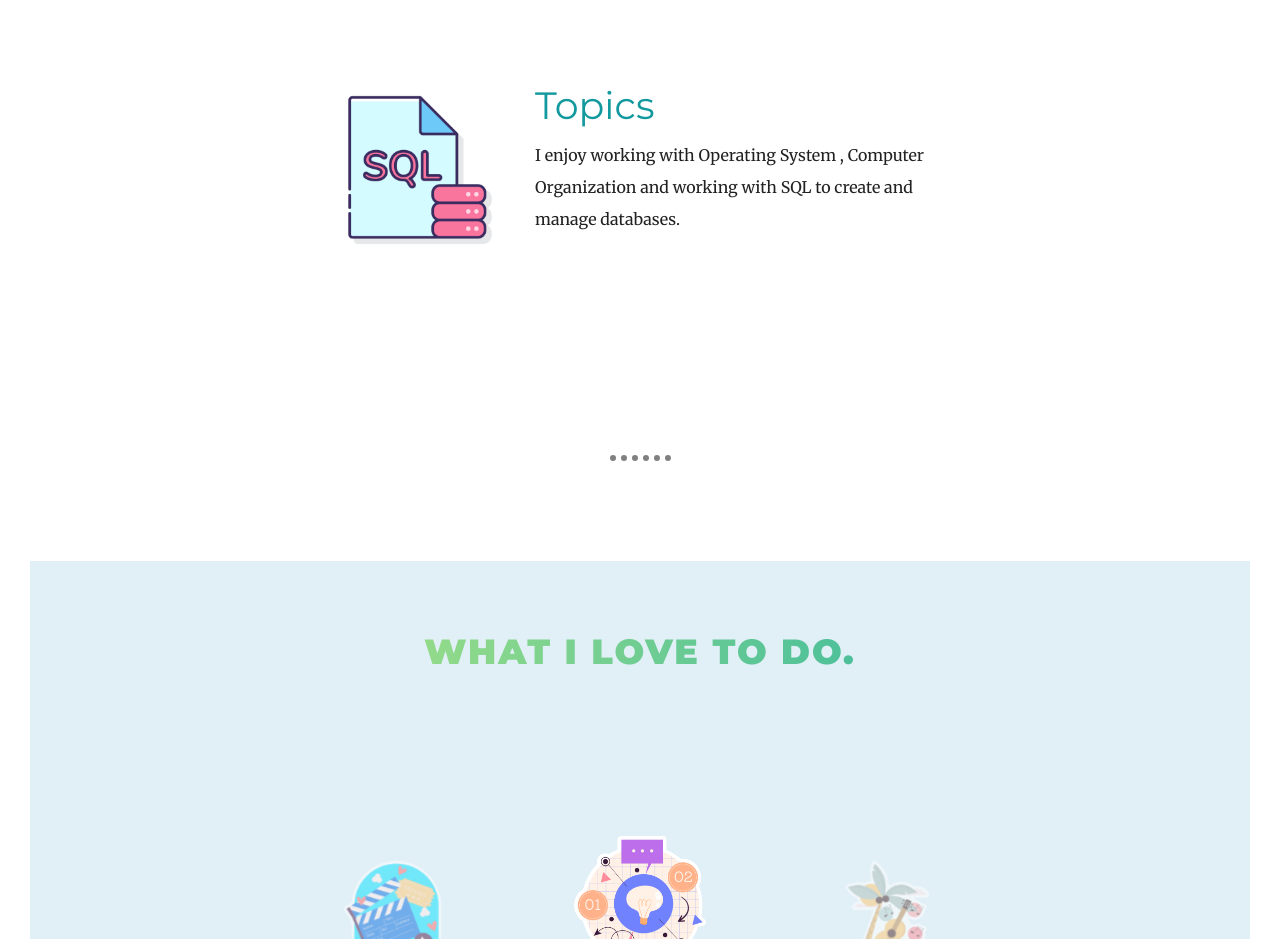
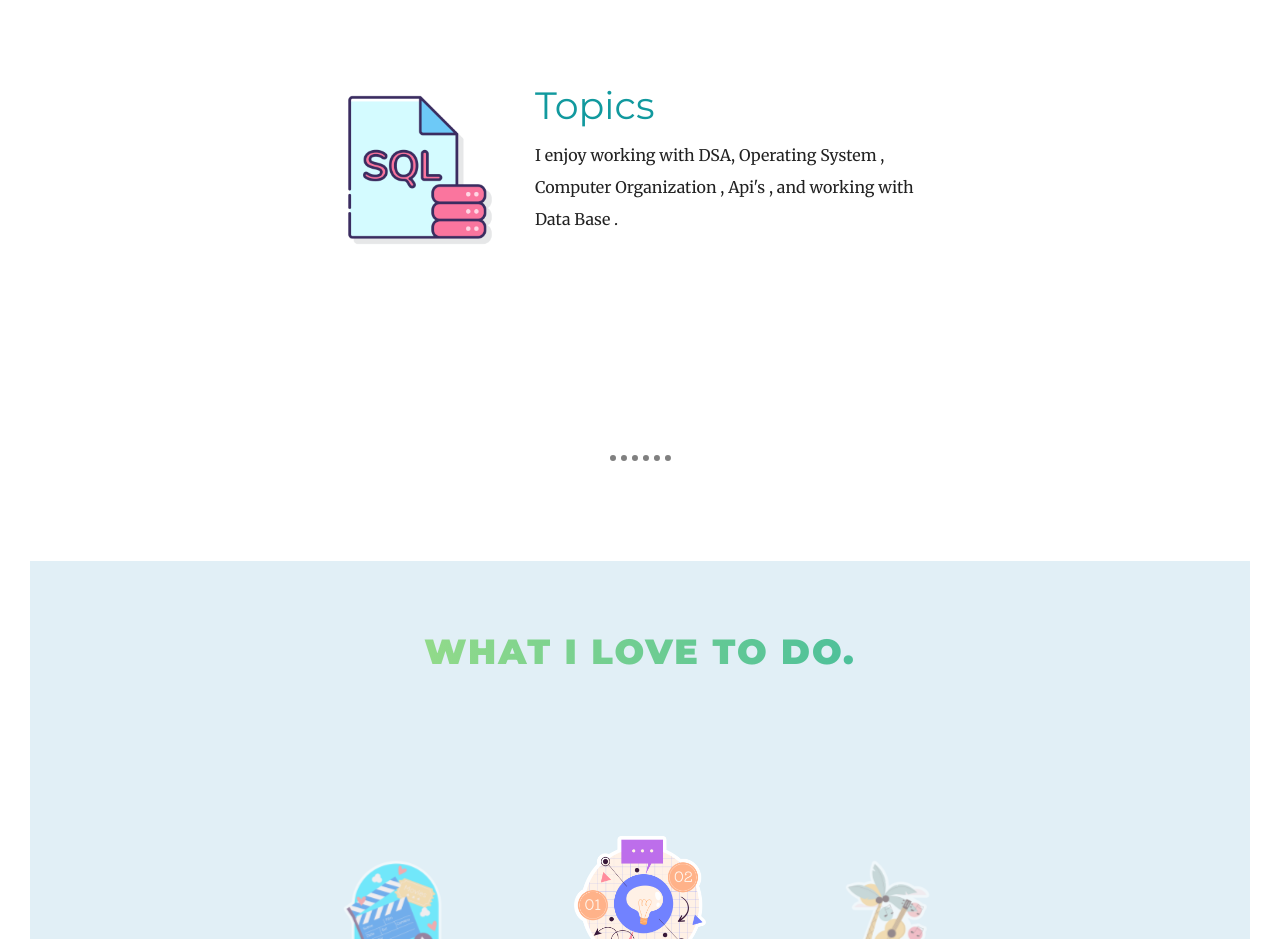
Before and after one commit to Sandyy07/fi_pro, a plain HTML site: page index.html in a window 1280 px wide. Shown: the part 2280-3219 px from the top of the page. Drawn offline with nearby package versions, Linux system fonts and the light colour scheme; a script that the page names is missing.

Commit message:
Update index.html

```diff
--- a/index.html
+++ b/index.html
@@ -74,7 +74,7 @@
         <div class="skill-row">
           <img class="imA" src="images/sql.png" alt="sql-img">
           <h3 class="h3L">Topics</h3>
-          <p class="h3L">I enjoy working with Operating System , Computer Organization and working with SQL to create and manage databases.</p>
+          <p class="h3L">I enjoy working with DSA, Operating System , Computer Organization , Api's , and working with Data Base .</p>
 
 
         </div>
```
